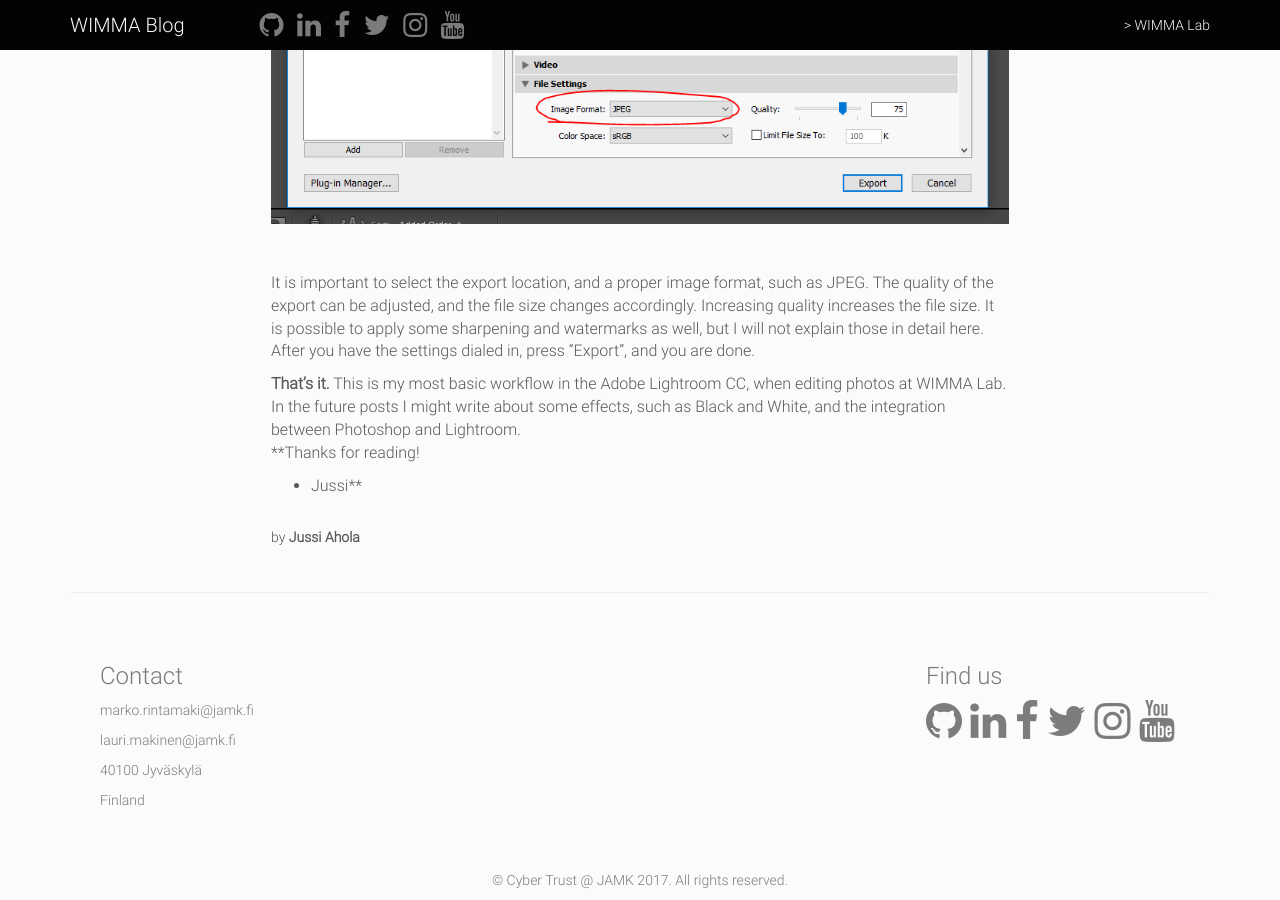
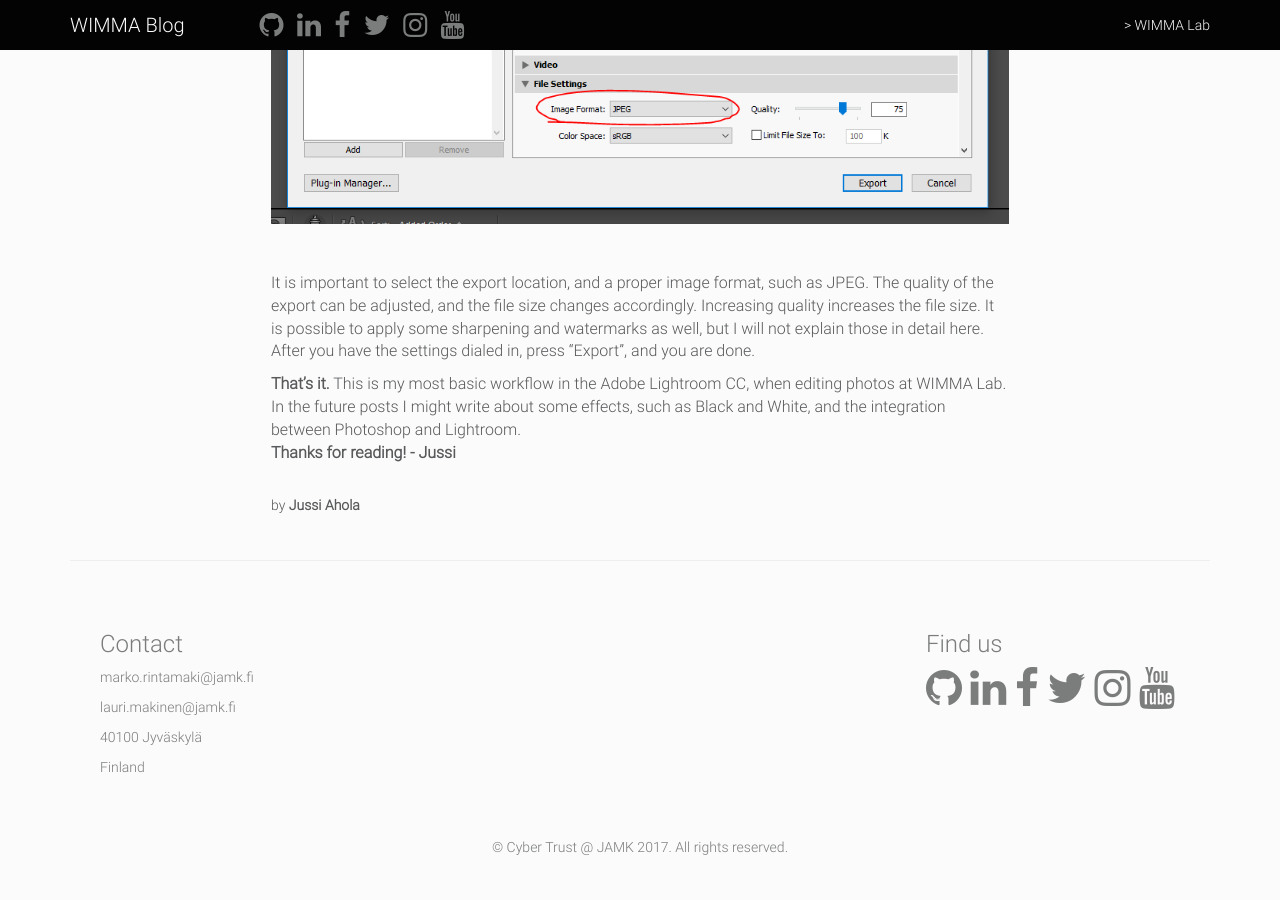
Before and after one commit to wimmalab/blog, a Jekyll site: the page built from _posts/2017-07-04-My-Lightroom-Workflow.md, in a window 1280 px wide and 900 px high, scrolled down 3982 px. Built offline with Jekyll 4.4.1, drawn with Linux system fonts in a browser that asks for light colours; nearby versions of some CDN libraries; after the commit the page ends 4849 px from its top, so only the background shows below that.

```diff
--- a/_posts/2017-07-04-My-Lightroom-Workflow.md
+++ b/_posts/2017-07-04-My-Lightroom-Workflow.md
@@ -76,5 +76,5 @@ It is possible to apply some sharpening and watermarks as well, but I will not e
 After you have the settings dialed in, press “Export”, and you are done.
 
 **That’s it.** This is my most basic workflow in the Adobe Lightroom CC, when editing photos at WIMMA Lab. In the future posts I might write about some effects, such as Black and White, and the integration between Photoshop and Lightroom.
-**Thanks for reading!
-- Jussi**
+**Thanks for reading!**
+**- Jussi**
```
